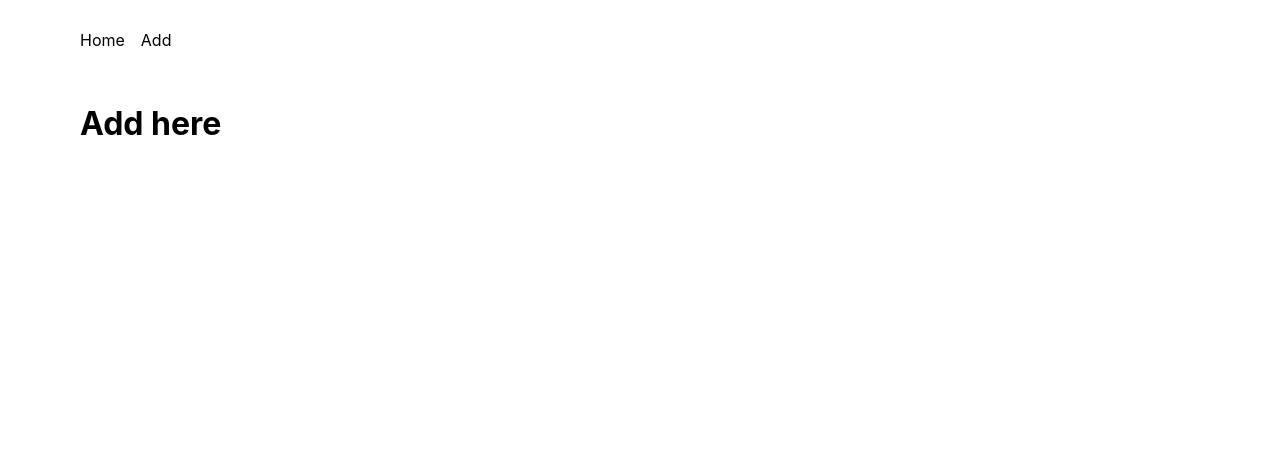
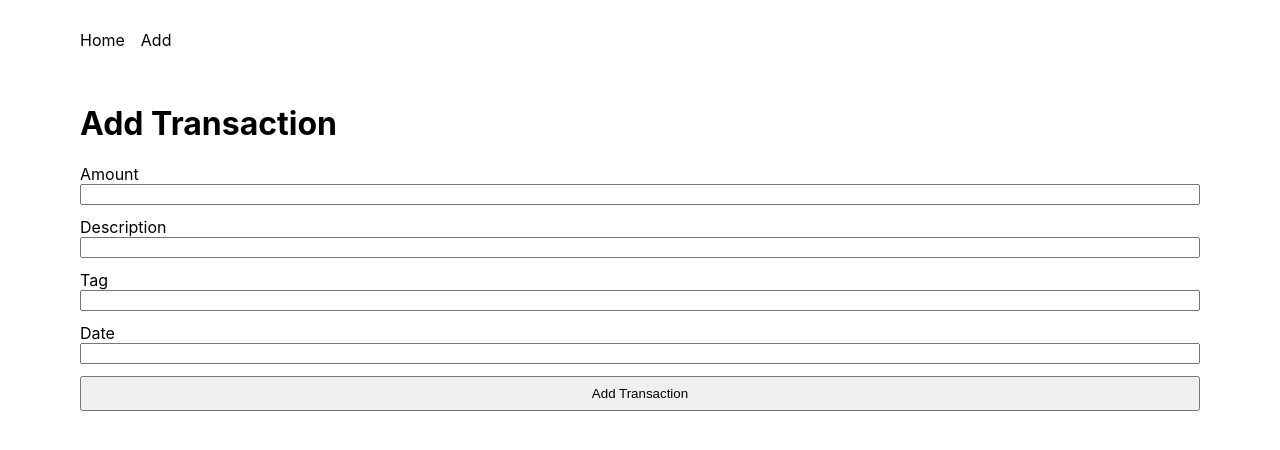
Before and after one commit to matthewdizon/finance-tracking-frontend, a Next.js app: page /add in a window 1280 px wide. Shown: the top 450 px of the page. Built offline with nearby package versions, Linux system fonts and the light colour scheme.

Commit message:
added initial addTransaction form functionality works

```diff
--- /dev/null
+++ b/components/AddTransaction/addTransaction.module.scss
@@ -0,0 +1,12 @@
+.formContainer {
+  display: flex;
+  flex-direction: column;
+
+  input {
+    margin-bottom: 12px;
+  }
+
+  button {
+    padding: 8px;
+  }
+}
--- /dev/null
+++ b/components/AddTransaction/index.js
@@ -0,0 +1,74 @@
+import { useState } from "react";
+import styles from "./addTransaction.module.scss";
+
+export default function AddTransaction() {
+  const [amount, setAmount] = useState("");
+  const [description, setDescription] = useState("");
+  const [tag, setTag] = useState("");
+  const [date, setDate] = useState("");
+  const [error, setError] = useState(null);
+
+  const handleSubmit = async (e) => {
+    e.preventDefault();
+
+    const transaction = { amount, description, tag, date };
+
+    const res = await fetch("/api/transactions", {
+      method: "POST",
+      body: JSON.stringify(transaction),
+      headers: {
+        "Content-Type": "application/json",
+      },
+    });
+
+    const json = await res.json();
+
+    if (!res.ok) {
+      setError(json.error);
+    }
+
+    if (res.ok) {
+      setError(null);
+      setAmount("");
+      setDescription("");
+      setTag("");
+      setDate("");
+    }
+  };
+
+  return (
+    <div>
+      <form className={styles.formContainer} onSubmit={handleSubmit}>
+        <label>Amount</label>
+        <input
+          type="text"
+          onChange={(e) => setAmount(e.target.value)}
+          value={amount}
+        />
+
+        <label>Description</label>
+        <input
+          type="text"
+          onChange={(e) => setDescription(e.target.value)}
+          value={description}
+        />
+
+        <label>Tag</label>
+        <input
+          type="text"
+          onChange={(e) => setTag(e.target.value)}
+          value={tag}
+        />
+
+        <label>Date</label>
+        <input
+          type="text"
+          onChange={(e) => setDate(e.target.value)}
+          value={date}
+        />
+
+        <button>Add Transaction</button>
+      </form>
+    </div>
+  );
+}
--- a/pages/add.js
+++ b/pages/add.js
@@ -1,9 +1,11 @@
 import Layout from "../components/Layout";
+import AddTransaction from "../components/AddTransaction";
 
 export default function Add() {
   return (
     <Layout>
-      <h1>Add here</h1>
+      <h1>Add Transaction</h1>
+      <AddTransaction />
     </Layout>
   );
 }
```
